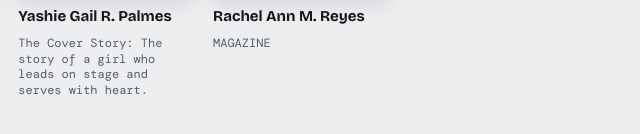
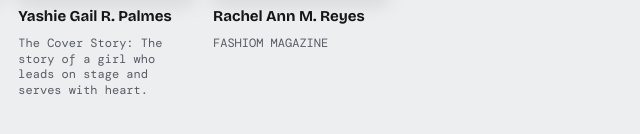
Before and after one commit to pydjian/grade8-magazine-covers, a plain HTML site: page index.html in a window 1280 px wide. Shown: the part 600-734 px from the top of the page, 437-1077 px from the left. Drawn offline with nearby package versions, Linux system fonts and the light colour scheme.

Commit message:
Rename image file and update title for Rachel Reyes

```diff
--- a/index.html
+++ b/index.html
@@ -143,7 +143,7 @@ var COVERS = [
   { file: "tapia.webp", student: "Adara Louise G. Tapia", title: "Pigment" },
   { file: "pajo.webp", student: "Celine C. Pajo", title: "GUI" },
   { file: "palmes.webp", student: "Yashie Gail R. Palmes", title: "The Cover Story: The story of a girl who leads on stage and serves with heart." },
-  { file: "reyes.webp", student: "Rachel Ann M. Reyes", title: "MAGAZINE" },
+  { file: "reyes1.webp", student: "Rachel Ann M. Reyes", title: "FASHIOM MAGAZINE" },
 ];
 /* =================================================================== */
 
```
